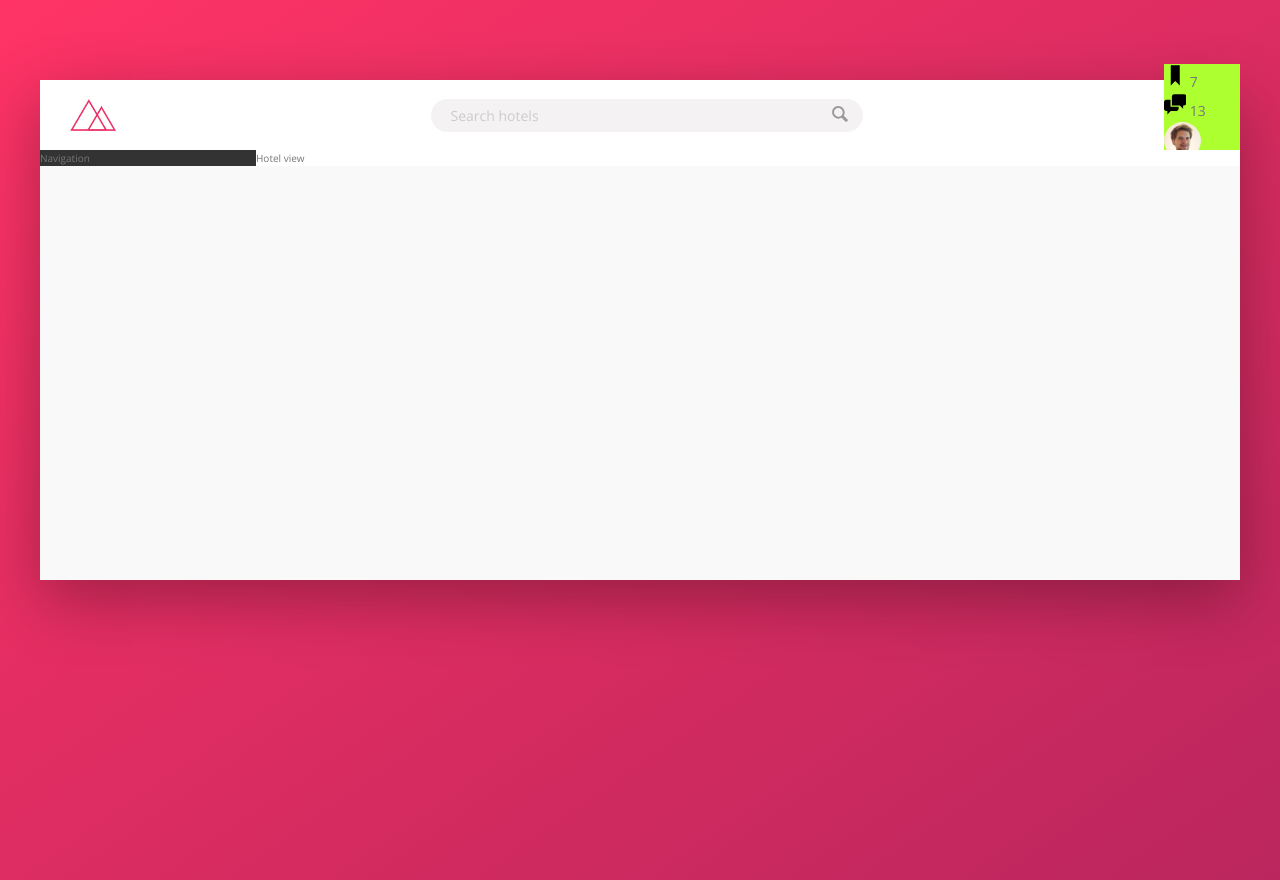
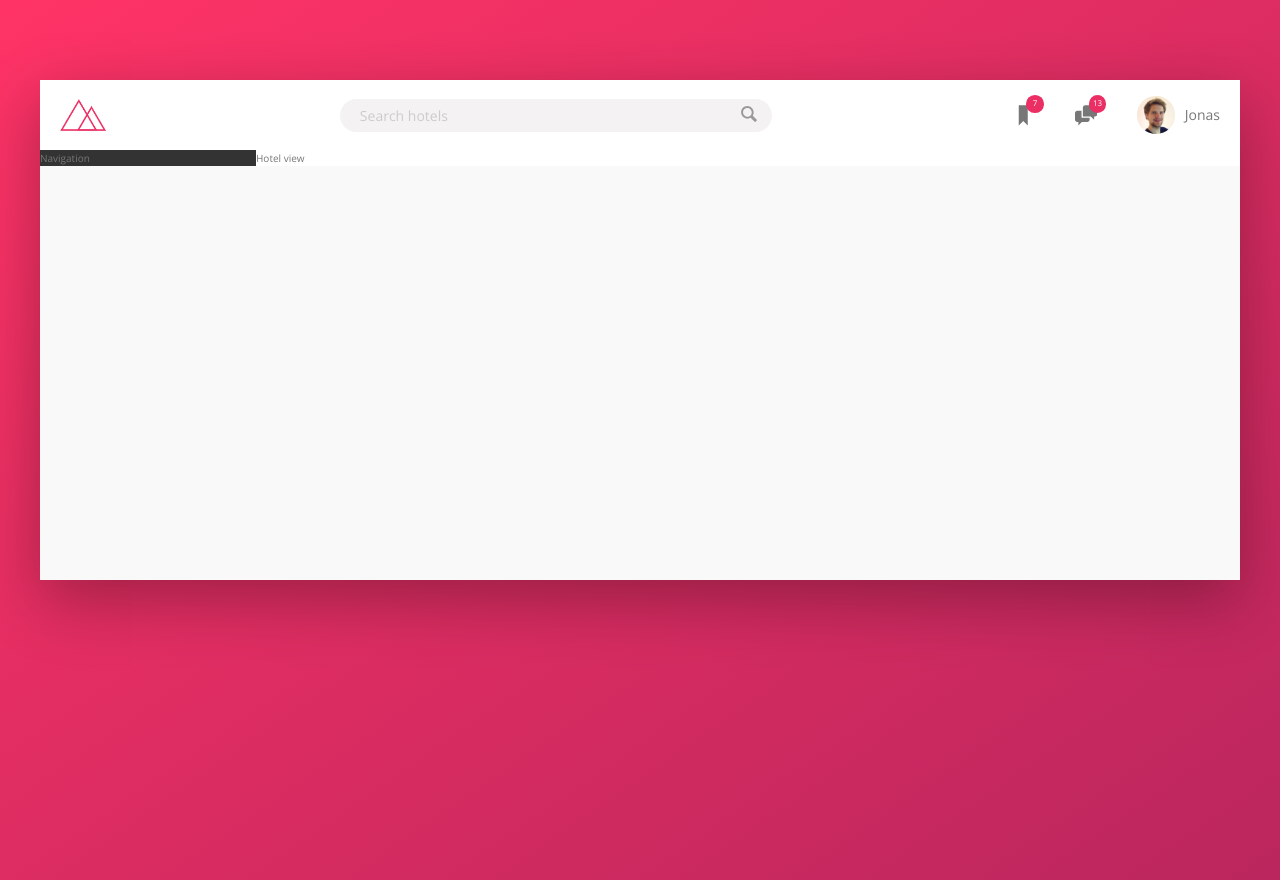
Before and after one commit to jarrod-kallis/trillo, a website: page index.html in a window 1280 px wide. Drawn offline with nearby package versions, Linux system fonts and the light colour scheme; files that its build step writes are made by us from their sources.

Commit message:
Aligning the notification & user components in the header

```diff
--- a/sass/_components.scss
+++ b/sass/_components.scss
@@ -1,7 +1,7 @@
 // LOGO
 .logo {
   height: 3.25rem;
-  margin-left: 3rem;
+  margin-left: 2rem;
 }
 
 // SEARCH
@@ -67,28 +67,56 @@
 
 // USER NAVIGATION
 .user-nav {
-  background-color: greenyellow;
+  align-self: stretch;
+
+  display: flex;
+  align-items: center;
+
+  // '>' = all direct children
+  & > * {
+    padding: 0 2rem;
+    cursor: pointer;
+    height: 100%;
+    display: flex;
+    align-items: center;
+  }
+
+  & > *:hover {
+    background-color: var(--color-grey-light-2);
+  }
 
   &__icon-box {
+    position: relative;
   }
 
   &__icon {
     height: 2.25rem;
     width: 2.25rem;
+    fill: var(--color-grey-dark-2);
   }
 
   &__notification {
-  }
+    font-size: 0.8rem;
+    height: 1.75rem;
+    width: 1.75rem;
+    border-radius: 50%;
+    background-color: var(--color-primary);
+    color: #fff;
 
-  &__user {
+    position: absolute;
+    top: 1.5rem;
+    right: 1.1rem;
+
+    // This aligns the text within the notifications
+    display: flex;
+    justify-content: center;
+    align-items: center;
   }
 
   &__user-photo {
     height: 3.75rem;
     width: 3.75rem;
     border-radius: 50%;
-  }
-
-  &__user-name {
+    margin-right: 1rem;
   }
 }
```
